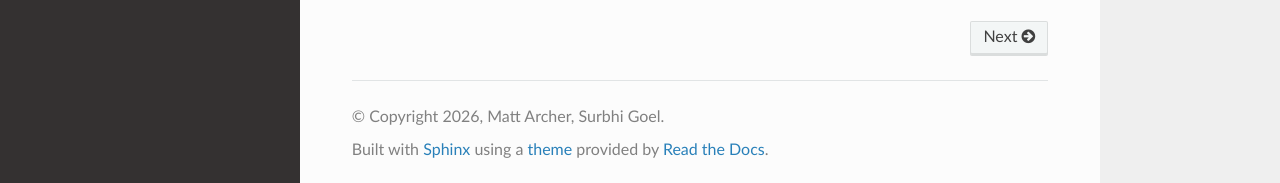
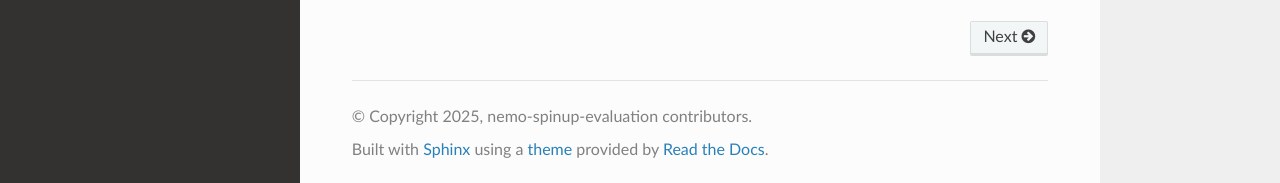
Before and after one commit to m2lines/nemo-spinup-evaluation, a Sphinx documentation site: the page built from docs/source/index.rst, in a window 1280 px wide and 900 px high, scrolled down 554 px. Shown: the part 714-897 px from the top of the window. Built offline with Sphinx 7.4.7 and the Read the Docs theme 3.1.0, drawn with Linux system fonts in a browser that asks for light colours.

Commit message:
update authors

```diff
--- a/docs/source/conf.py
+++ b/docs/source/conf.py
@@ -9,8 +9,8 @@ sys.path.insert(0, os.path.abspath("../../src"))  # assumes your code is in root
 # -- Project information -----------------------------------------------------
 project = "nemo-spinup-evaluation"
 # ruff: noqa: A001
-copyright = "2026, Matt Archer, Surbhi Goel"
-author = "Matt Archer, Surbhi Goel"
+copyright = "2025, nemo-spinup-evaluation contributors"
+author = "Matt Archer, Simon Sadler, Surbhi Goel"
 release = _get_version("nemo-spinup-evaluation")
 
 # -- General configuration ---------------------------------------------------
```
